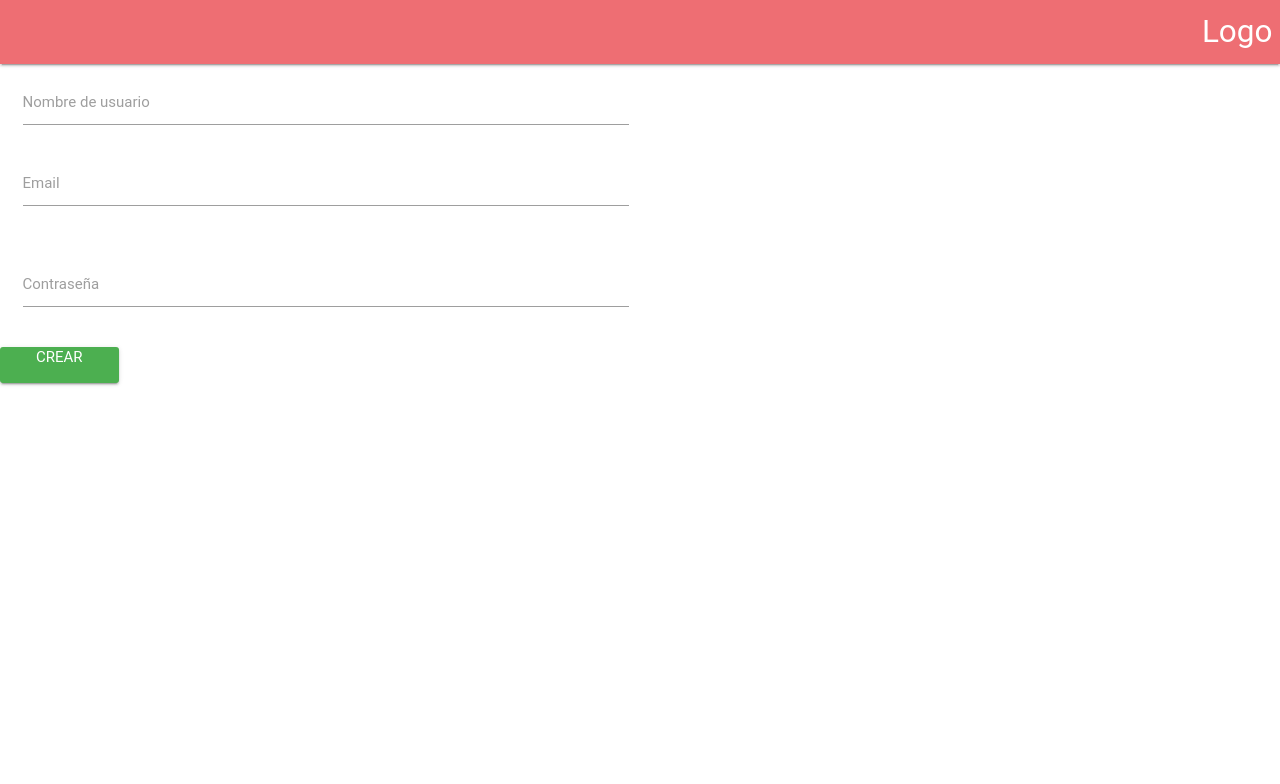
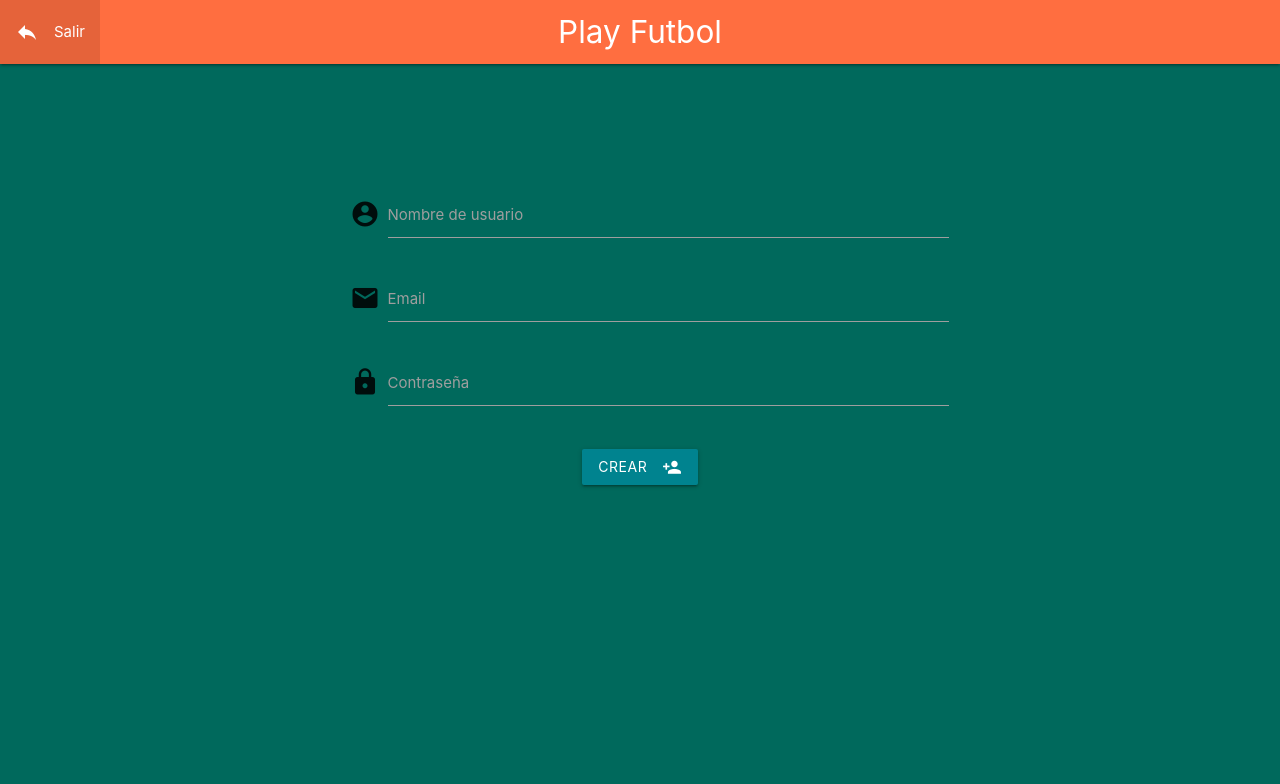
Before and after one commit to brunoramosmarino/Proyecto2017, a Django app: page / in a window 1280 px wide; the page is wider, and only the part inside the window is pictured. Shown: the top 784 px of that part. Run offline with Django 3.2, Linux system fonts and the light colour scheme; some libraries are stand-ins or nearby versions; some web fonts are replaced.

Commit message:
modificacion inicio y createuser

```diff
--- a/Proyectoprogramacion3/canchas/canchas/urls.py
+++ b/Proyectoprogramacion3/canchas/canchas/urls.py
@@ -21,4 +21,5 @@ urlpatterns = [
     url(r'^$', Createuser),
     url(r'^inicio/', Inicio),
     url(r'^hola/$', Createusers,name='create'),
+
 ]
--- a/Proyectoprogramacion3/canchas/futbol/templates/createuser.html
+++ b/Proyectoprogramacion3/canchas/futbol/templates/createuser.html
@@ -10,51 +10,61 @@
   <script src="https://cdnjs.cloudflare.com/ajax/libs/materialize/0.98.2/js/materialize.min.js"></script>
 
 
+        <!--Import Google Icon Font-->
+        <link href="https://fonts.googleapis.com/icon?family=Material+Icons" rel="stylesheet">
+          <!--Import materialize.css-->
+          <link type="text/css" rel="stylesheet" href="css/materialize.min.css"  media="screen,projection"/>
+
+
     </head>
 
-    <body>
+    <body class=" teal darken-3">
     <nav>
-    <div class="nav-wrapper">
-      <a href="#" class="brand-logo right">Logo</a>
-
+        <div class="nav-wrapper deep-orange accent-2">
+            <a href="#" class="brand-logo center">Play Futbol</a>
+            <ul class="left hide-on-med-and-down">
+            <li><a href="collapsible.html"><i class="material-icons left">reply</i>Salir</a></li>
+            </ul>
         </div>
     </nav>
-    <form action="{% url 'create'%}" method="POST">
+
+    <center><form action="{% url 'create'%}" method="POST">
             {% csrf_token %}
-        <div class="row">
-
-            <from class="col s12">
-
+            <br>
+            <br>
+            <br>
+            <br>
+            <br>
+            <div  class="row">
+                <from class="col s12 offset-s3">
                     <div class="input-field col s6">
-                    <input id="username" type="text" class="validate" name="usuario">
+                            <i class="material-icons prefix">account_circle</i>
+                        <input align="center" id="username" type="text" class="validate" name="usuario" data-length="20">
                         <label for="username">Nombre de usuario</label>
                     </div>
 
                 </from>
-            <from class="col s12">
-
+                <from class="col s12 offset-s3">
                     <div class="input-field col s6">
-                    <input id="email" type="text" class="validate" name="email">
+                        <i class="material-icons prefix">email</i>
+                        <input align="right" id="email" type="text" class="validate" name="email">
                         <label for="email">Email</label>
                     </div>
 
                 </from>
-
-        </div>
-
-        <div class="row">
-
-            <from class="col s12">
-
+                <from class="col s12 offset-s3">
                     <div class="input-field col s6">
-                    <input id="password" type="password" class="validate" name="contraseña">
+                            <i class="material-icons prefix">lock</i>
+                            <input align="right" id="password" type="password" class="validate" name="contraseña" data-length="30">
                         <label for="password">Contraseña</label>
                     </div>
                 </from>
 
             </div>
-        <input class="waves-effect waves-light btn green" value="Crear" type="submit">
-    </form>
+
+        <center><button class="btn waves-effect waves-light cyan darken-3" type="submit" value="Crear" name="action">Crear
+                <i class="tiny material-icons right">person_add</i>
+              </button></center>
 
             </body>
 
```
Also changed, not shown: Proyectoprogramacion3/canchas/futbol/templates/inicio.html (+65 -32 lines), 1 other file. Lines whose indentation alone changed are shown as unchanged.
